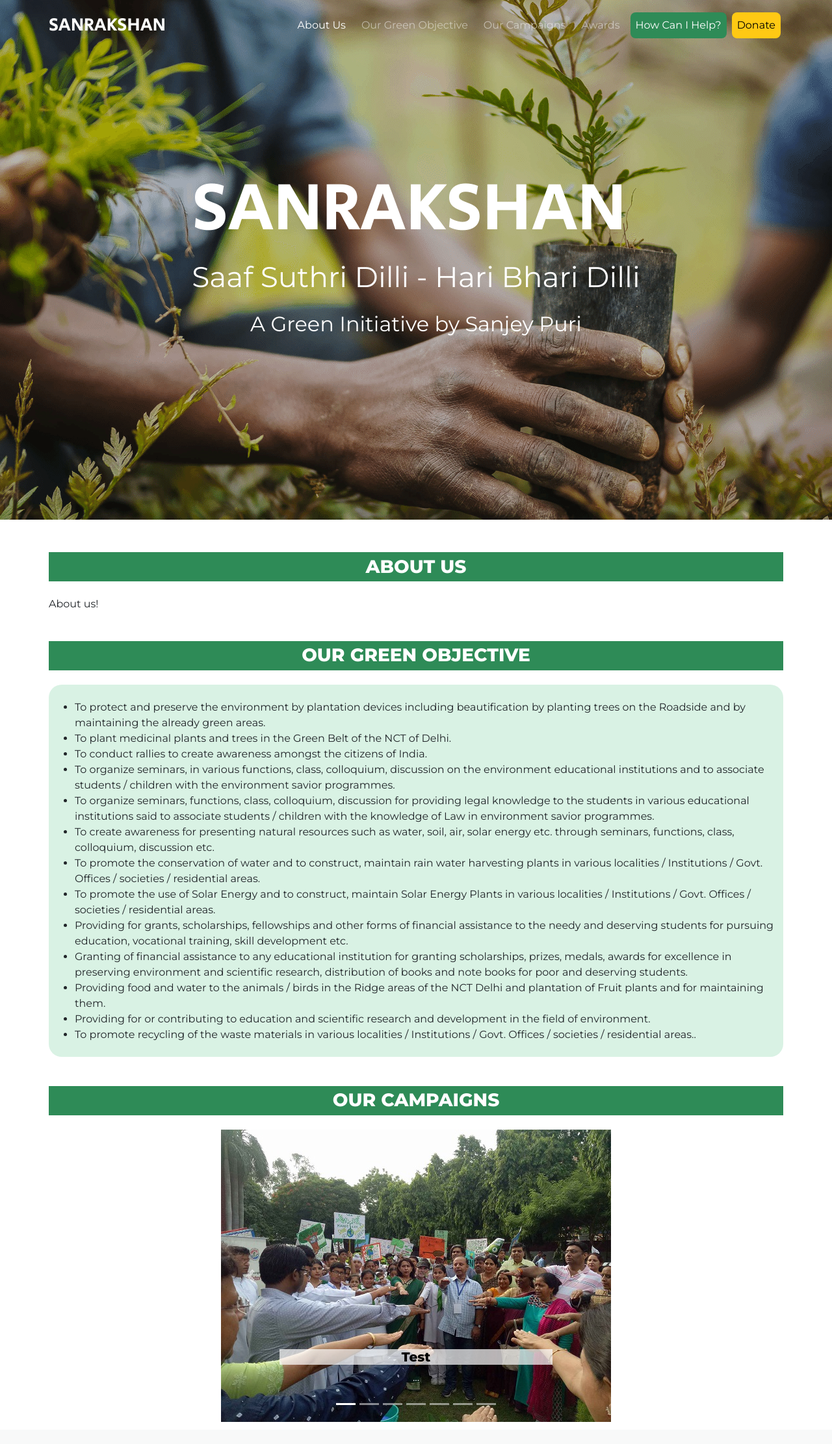
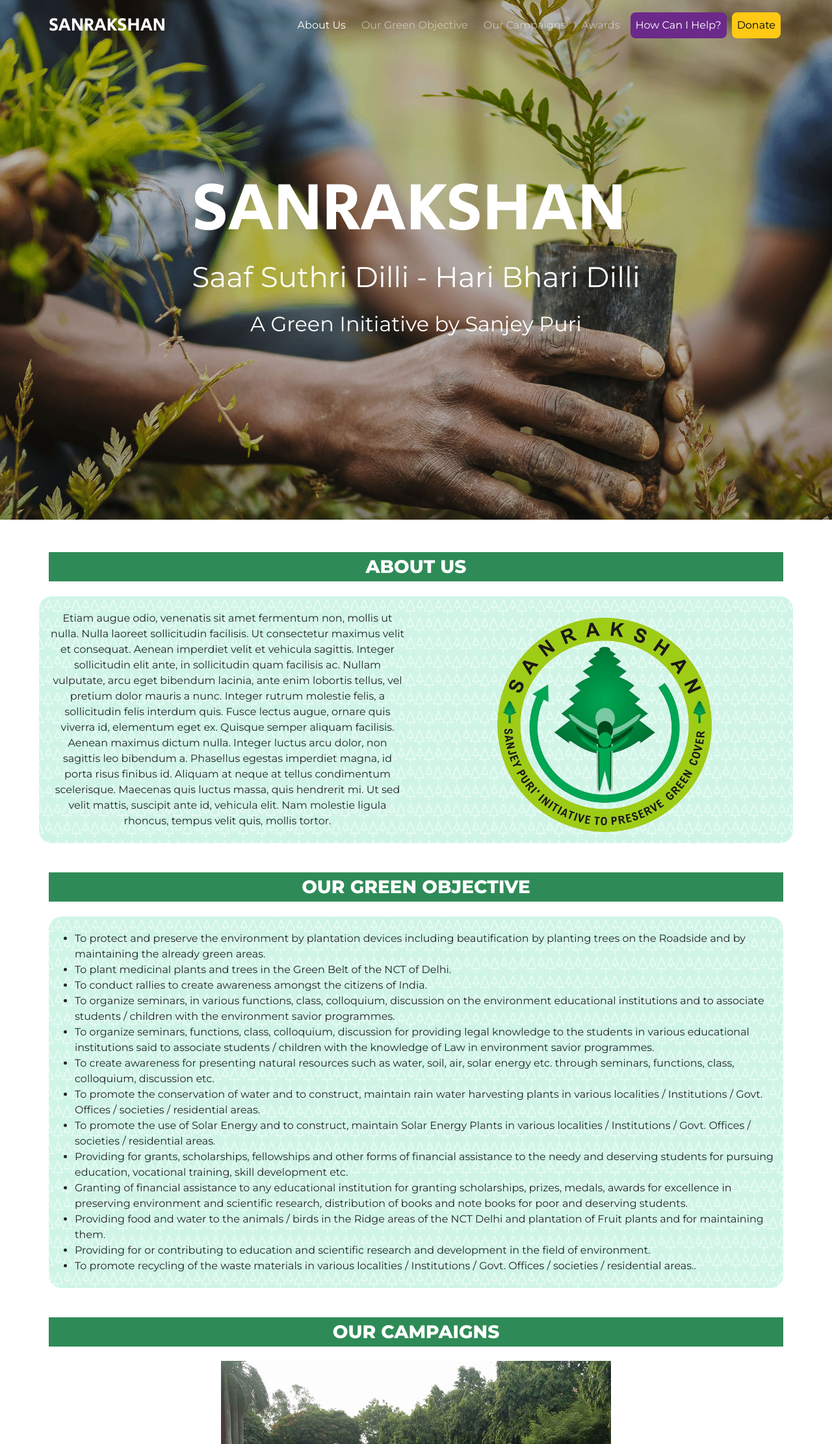
Before and after one commit to arnavpisces/Sanrakshan-Website, a Flask app: page / in a window 1280 px wide. Shown: the top 2223 px of the page at 65% size. Before the commit the page ends 2189 px from the top, so only its background shows below. Run offline with Flask 2, Linux system fonts and the light colour scheme; some libraries are stand-ins or nearby versions.

Commit message:
added various style changes

```diff
--- a/static/css/custom.css
+++ b/static/css/custom.css
@@ -32,7 +32,7 @@
     color: #ffc914 !important;
 }
 .help-item{
-    background-color: #2e8b57 !important;
+    background-color: #6b298a !important;
     border-radius: 0.5rem;
     transition: background-color 0.25s;
 }
@@ -45,7 +45,7 @@
     transition: color 0.25s;
 }
 .help-item a:hover{
-    color: #2e8b57 !important;
+    color: #6b298a !important;
 }
 .card{
     border: 0 !important;
@@ -131,15 +131,24 @@
 }
 .row-object{
     margin-top: 2%;
-    background-color: #d9f2e4;
+    /* background-color: #d9f2e4; */
+    background: url('../images/trees-green.png');
     border-radius: 20px;
-}
-.row-object{
     padding-top:2%;
     padding-bottom:0.5%;
 }
 .navbar-expand-lg.scrolled {
-    background-color: #20603b !important;
+    /* background-color: #7cffcb  */
+    /* background-image: linear-gradient(315deg, #7cffcb 0%, #74f2ce 74%); */
+
+    /* background-color: #3bb78f !important; */
+/* background-image: linear-gradient(315deg, #3bb78f 0%, #0bab64 74%); */
+background-color: #2e8b57 !important;
+background-image: linear-gradient(315deg, #9bdfb8 0%, #2e8b57 64%);
+/* background-color: #27a770 !important; */
+/* background-image: linear-gradient(315deg, #27a770 0%, #efefef 74%); */
+
+    /* background-color: #20603b !important; */
     transition: background-color 200ms linear;
   }
 .navbar-expand-lg {
@@ -158,7 +167,28 @@
     color:black;
     font-weight: 900;
 }
+.row-about{
+    background: url('../images/trees-green.png');
+    border-radius: 20px;
+    padding-top:2%;
+    padding-bottom:0.5%;
+}
+.about-para{
+    text-align: center;
+    vertical-align: middle;
+}
+.logo-class{
+    display: flex;
+    flex-wrap: wrap;
+    align-items: center;
+    justify-content: center;
 
+}
+.logo{
+    display:inline-block;
+    max-width:60% !important;
+
+}
 @media (min-width: 992px){
     .navbar-expand-lg .navbar-nav .nav-link {
         padding-right: 0.5rem;
--- a/templates/index.html
+++ b/templates/index.html
@@ -65,8 +65,14 @@
         </div>
         <div class="container">
             <h1 class="text-center" id="row-about">ABOUT US</h1>
-            <div class="row-about" >
-                <p>About us!</p>
+            <div class="row row-about">
+                <div class="col-sm-6 about-para">
+                    <p>Etiam augue odio, venenatis sit amet fermentum non, mollis ut nulla. Nulla laoreet sollicitudin facilisis. Ut consectetur maximus velit et consequat. Aenean imperdiet velit et vehicula sagittis. Integer sollicitudin elit ante, in sollicitudin quam facilisis ac. Nullam vulputate, arcu eget bibendum lacinia, ante enim lobortis tellus, vel pretium dolor mauris a nunc. Integer rutrum molestie felis, a sollicitudin felis interdum quis. Fusce lectus augue, ornare quis viverra id, elementum eget ex. Quisque semper aliquam facilisis. Aenean maximus dictum nulla. Integer luctus arcu dolor, non sagittis leo bibendum a. Phasellus egestas imperdiet magna, id porta risus finibus id. Aliquam at neque at tellus condimentum scelerisque. Maecenas quis luctus massa, quis hendrerit mi. Ut sed velit mattis, suscipit ante id, vehicula elit. Nam molestie ligula rhoncus, tempus velit quis, mollis tortor.</p>
+                </div>
+                <div class="col-sm-6 logo-class">
+                    <img src="{{  url_for('static',filename='images/logo-transparent.png')  }}" class="logo img-fluid" alt="Responsive image">
+                </div>
+
             </div>
 
             <h1 class="text-center" id="row-object">OUR GREEN OBJECTIVE</h1>
```
Also changed, not shown: static/images/logo-transparent.png (added), static/images/logo.jpg (renamed from static/images/sanrakshan logo copy.jpg), static/images/pattern.png (added), static/images/pattern2.png (added), static/images/trees-green.png (added), static/images/trees.png (added).
